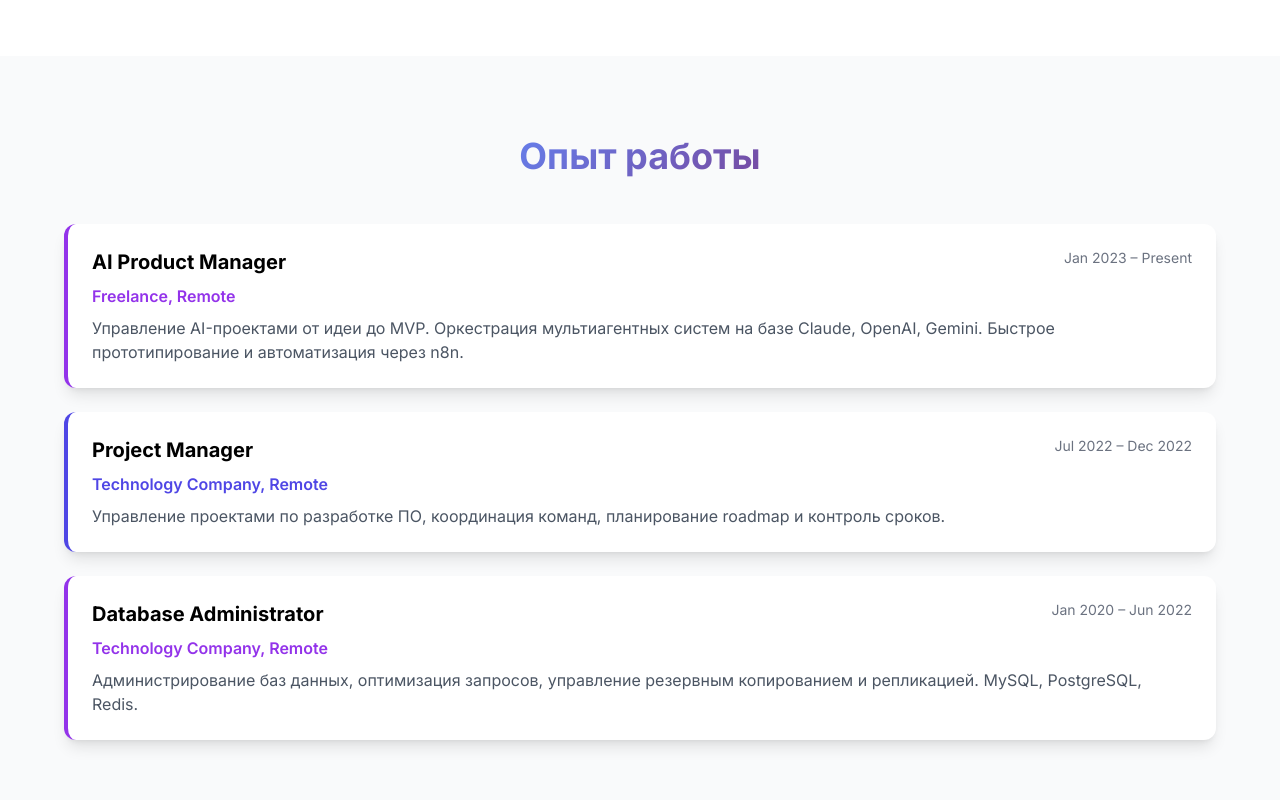
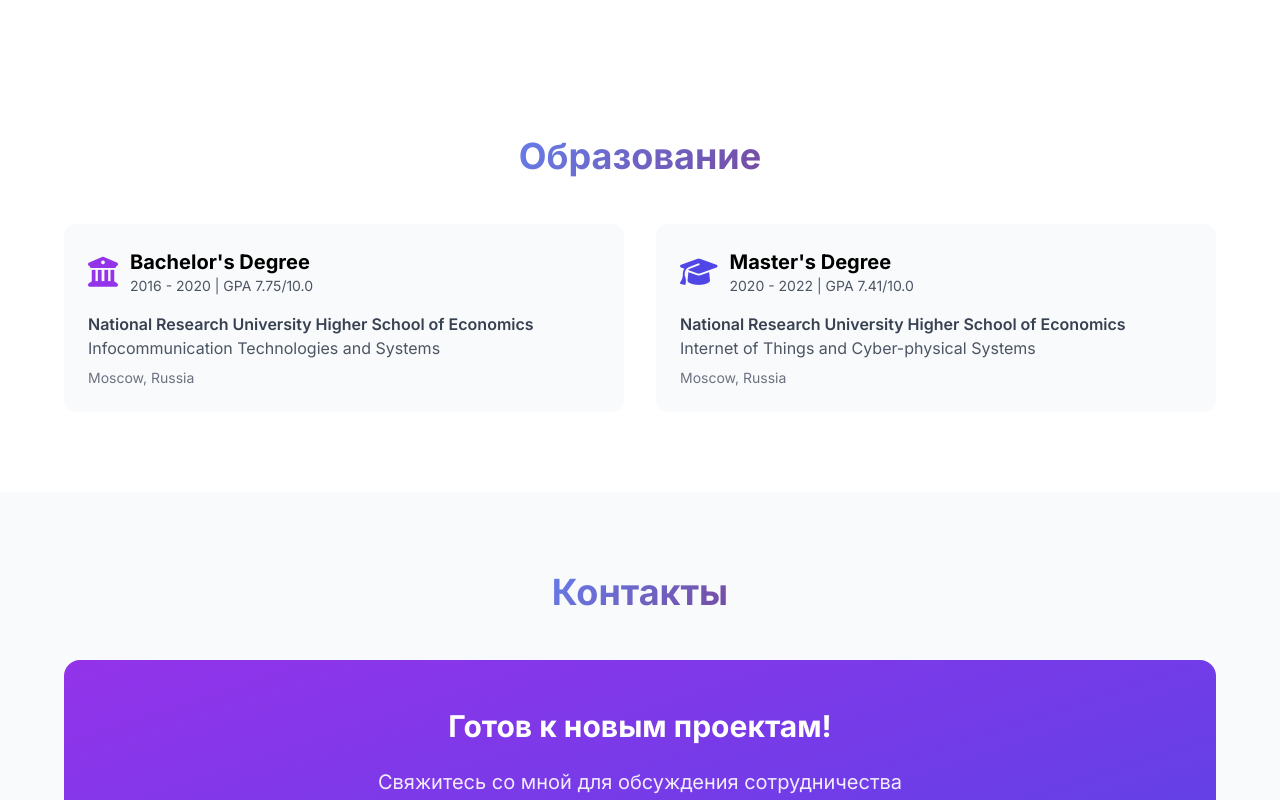
Before and after one commit to Chnurok/CV, a plain HTML site: page index.html in a window 1280 px wide. Shown: the part 3480-4280 px from the top of the page. Drawn offline with nearby package versions, Linux system fonts and the light colour scheme.

Commit message:
Remove work experience section

```diff
--- a/index.html
+++ b/index.html
@@ -356,44 +356,6 @@
         </div>
     </section>
 
-    <!-- Work Experience (compact) -->
-    <section class="py-20 px-6">
-        <div class="max-w-6xl mx-auto">
-            <h2 class="text-4xl font-bold mb-12 text-center">
-                <span class="gradient-text">Опыт работы</span>
-            </h2>
-
-            <div class="space-y-6">
-                <div class="bg-white p-6 rounded-xl shadow-lg border-l-4 border-purple-600">
-                    <div class="flex justify-between items-start mb-2">
-                        <h3 class="text-xl font-bold">AI Product Manager</h3>
-                        <span class="text-sm text-gray-500">Jan 2023 – Present</span>
-                    </div>
-                    <p class="text-purple-600 font-semibold mb-2">Freelance, Remote</p>
-                    <p class="text-gray-600">Управление AI-проектами от идеи до MVP. Оркестрация мультиагентных систем на базе Claude, OpenAI, Gemini. Быстрое прототипирование и автоматизация через n8n.</p>
-                </div>
-
-                <div class="bg-white p-6 rounded-xl shadow-lg border-l-4 border-indigo-600">
-                    <div class="flex justify-between items-start mb-2">
-                        <h3 class="text-xl font-bold">Project Manager</h3>
-                        <span class="text-sm text-gray-500">Jul 2022 – Dec 2022</span>
-                    </div>
-                    <p class="text-indigo-600 font-semibold mb-2">Technology Company, Remote</p>
-                    <p class="text-gray-600">Управление проектами по разработке ПО, координация команд, планирование roadmap и контроль сроков.</p>
-                </div>
-
-                <div class="bg-white p-6 rounded-xl shadow-lg border-l-4 border-purple-600">
-                    <div class="flex justify-between items-start mb-2">
-                        <h3 class="text-xl font-bold">Database Administrator</h3>
-                        <span class="text-sm text-gray-500">Jan 2020 – Jun 2022</span>
-                    </div>
-                    <p class="text-purple-600 font-semibold mb-2">Technology Company, Remote</p>
-                    <p class="text-gray-600">Администрирование баз данных, оптимизация запросов, управление резервным копированием и репликацией. MySQL, PostgreSQL, Redis.</p>
-                </div>
-            </div>
-        </div>
-    </section>
-
     <!-- Education -->
     <section class="py-20 bg-white px-6">
         <div class="max-w-6xl mx-auto">
```
